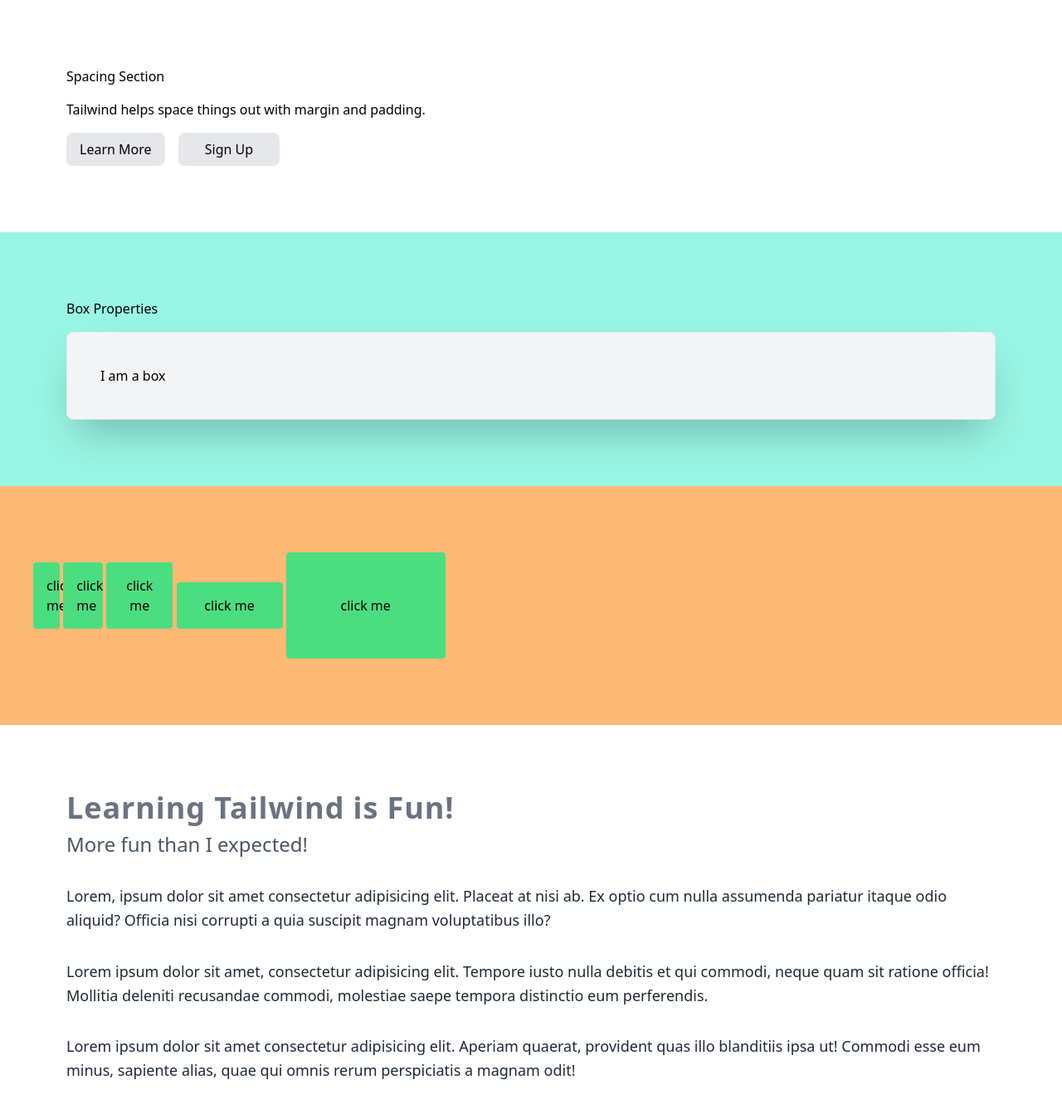
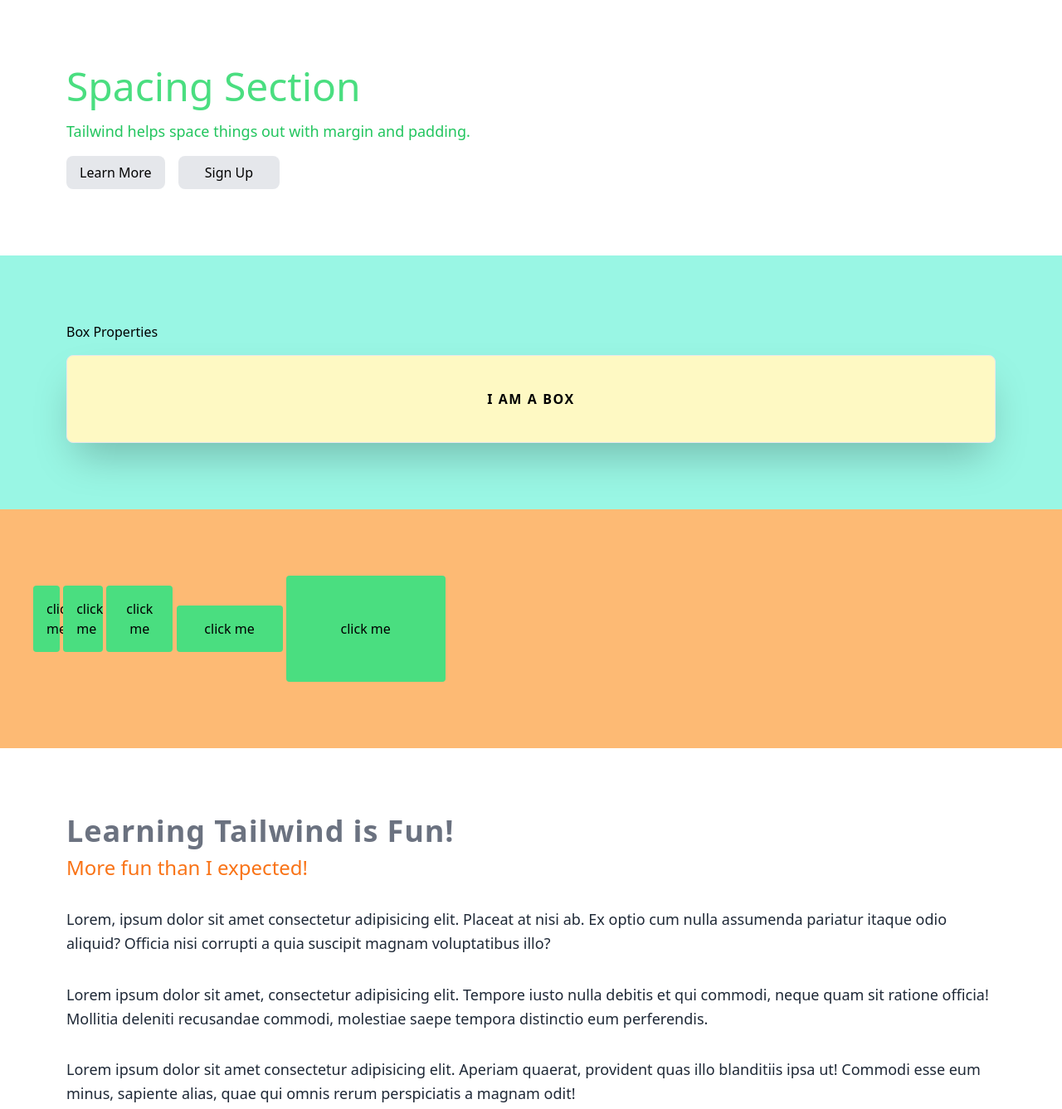
Before and after one commit to dxps/tailwind_playground, a plain HTML site: page basics/basics.html in a window 1280 px wide. Shown: the top 1337 px of the page at 83% size. Drawn offline with nearby package versions, Linux system fonts and the light colour scheme.

Commit message:
feat(basics): animation & cosmetics

```diff
--- a/basics/basics.html
+++ b/basics/basics.html
@@ -2,6 +2,7 @@
 <html>
 
 <head>
+    <title>Basics of Tailwind CSS</title>
     <meta charset="UTF-8">
     <meta name="viewport" content="width=device-width, initial-scale=1.0">
     <script src="https://cdn.tailwindcss.com"></script>
@@ -12,8 +13,8 @@
     <!-- Spacing -->
     <div class="p-20">
 
-        <h2 class="mb-4">Spacing Section</h2>
-        <p class="mb-4">Tailwind helps space things out with margin and padding.</p>
+        <h2 class="mb-4 text-5xl text-green-400">Spacing Section</h2>
+        <p class="mb-4 text-green-500 text-lg">Tailwind helps space things out with margin and padding.</p>
 
         <button class="mr-3 py-2 px-4 bg-gray-200 rounded-lg">Learn More</button>
         <button class="py-2 px-8 bg-gray-200 rounded-lg">Sign Up</button>
@@ -23,7 +24,11 @@
     <!-- Box Properties: Background, Border (incl rounding), Shadows -->
     <div class="p-20 bg-teal-200">
         <h2 class="mb-4">Box Properties</h2>
-        <div class="p-10 bg-gray-100 border border-gray-200 rounded-lg shadow-2xl">I am a box</div>
+        <div
+            class="p-10 bg-yellow-100 border border-gray-200 font-bold text-center uppercase tracking-widest rounded-lg shadow-2xl">
+            I
+            am a box
+        </div>
     </div>
 
     <!-- Sizing & Numbering -->
@@ -40,7 +45,7 @@
     <!-- Typography -->
     <div class="p-20 text-gray-800 leading-relaxed text-lg">
         <h2 class="mb-2 text-4xl text-gray-500 font-bold tracking-wide">Learning Tailwind is Fun!</h2>
-        <h3 class="mb-8 text-2xl text-gray-600">More fun than I expected!</h3>
+        <h3 class="mb-8 text-2xl text-orange-500">More fun than I expected!</h3>
         <p class="mb-8">Lorem, ipsum dolor sit amet consectetur adipisicing elit. Placeat at nisi ab. Ex
             optio cum
             nulla assumenda
@@ -59,7 +64,7 @@
         <div
             class="p-4 rounded-lg bg-teal-100 text-teal-900 hover:bg-teal-700 hover:text-teal-100 transform hover:scale-x-105 transition duration-300">
             i am a box</div>
-        <div class="p-4 rounded-lg bg-teal-200 text-teal-900">i am a box</div>
+        <div class="p-4 rounded-lg bg-teal-200 text-teal-900 hover:animate-bounce">i am a box</div>
         <div class="p-4 rounded-lg bg-teal-300">i am a box</div>
         <div class="p-4 rounded-lg bg-teal-400">i am a box</div>
         <div class="p-4 rounded-lg bg-teal-500 text-teal-100">i am a box</div>
```
